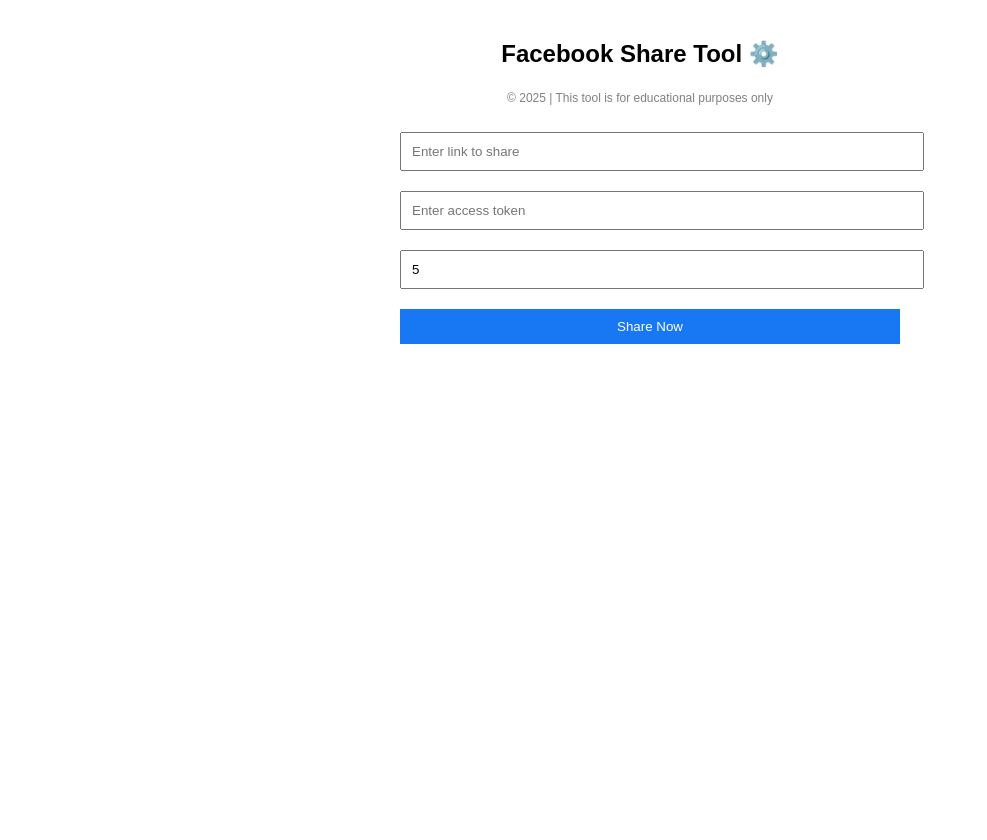
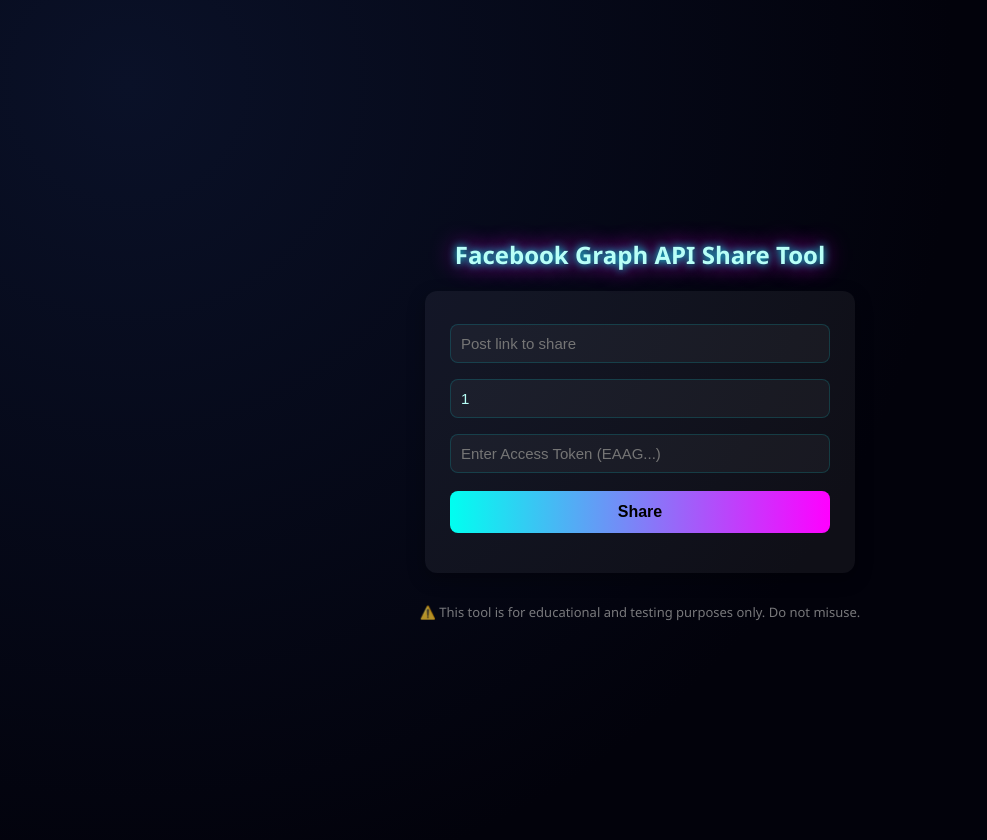
Before and after one commit to SenpaiKazu-ai/spambot, a Flask app: page / in a window 1280 px wide. Shown: the whole page, without its empty margins (0-987 px from the left). Before the commit the page ends 344 px from the top, so only its background shows below. Run offline with Flask 3, Linux system fonts and the light colour scheme.

Commit message:
Update index.html

```diff
--- a/templates/index.html
+++ b/templates/index.html
@@ -2,59 +2,130 @@
 <html lang="en">
   <head>
     <meta charset="UTF-8">
+    <meta name="viewport" content="width=device-width, initial-scale=1.0">
     <title>Facebook Share Tool</title>
     <style>
+      :root {
+        --bg: radial-gradient(circle at 10% 10%, #0a1128 0%, #02020b 60%);
+        --text: #b8fff7;
+        --accent: #ff00bf;
+        --input-bg: rgba(255, 255, 255, 0.04);
+      }
+
       body {
-      font-family: Arial, sans-serif;
-      max-width: 500px;
-      margin: 40px auto;
+        font-family: 'Segoe UI', Arial, sans-serif;
+        background: var(--bg);
+        color: var(--text);
+        display: flex;
+        flex-direction: column;
+        align-items: center;
+        justify-content: center;
+        min-height: 100vh;
+        margin: 0;
+        padding: 20px;
         text-align: center;
       }
+
+      h2 {
+        text-shadow: 0 0 8px #00fff9, 0 0 24px #ff00ff;
+        margin-bottom: 20px;
+      }
+
+      .panel {
+        background: rgba(255, 255, 255, 0.05);
+        padding: 25px;
+        border-radius: 12px;
+        box-shadow: 0 6px 18px rgba(0, 0, 0, 0.3);
+        width: 100%;
+        max-width: 380px;
+      }
+
+      input, textarea {
+        width: 100%;
+        padding: 10px;
+        margin: 8px 0;
+        border-radius: 8px;
+        border: 1px solid rgba(0, 255, 255, 0.15);
+        background: var(--input-bg);
+        color: var(--text);
+        font-size: 15px;
+        outline: none;
+        box-sizing: border-box;
+      }
+
+      button {
+        width: 100%;
+        padding: 12px;
+        border: none;
+        border-radius: 8px;
+        background: linear-gradient(90deg, #00FFF0, #FF00FF);
+        color: #000;
+        font-weight: bold;
+        font-size: 16px;
+        cursor: pointer;
+        margin-top: 10px;
+        transition: transform 0.15s ease, box-shadow 0.15s ease;
+      }
+
+      button:hover {
+        transform: translateY(-2px);
+        box-shadow: 0 4px 14px rgba(255, 0, 255, 0.2);
+      }
+
+      #result {
+        margin-top: 15px;
+        font-weight: bold;
+        font-size: 14px;
+      }
+
+      footer {
+        margin-top: 30px;
+        font-size: 13px;
+        color: #aaa;
+        opacity: 0.7;
+      }
+
+      /* 📱 Mobile Optimization */
+      @media (max-width: 480px) {
+        body {
+          padding: 10px;
+        }
+        .panel {
+          padding: 18px;
+          max-width: 90%;
+        }
         input, button {
-      padding: 10px;
-      margin: 10px;
-      width: 100%;
+          font-size: 14px;
         }
-    button {
-      background: #1877f2;
-      color: white;
-      border: none;
-      cursor: pointer;
-    }
-    button:hover {
-      background: #145dbf;
-    }
-    small {
-      color: gray;
-      font-size: 12px;
       }
     </style>
   </head>
   <body>
-  <h2>Facebook Share Tool ⚙️</h2>
-  <p><small>© 2025 | This tool is for educational purposes only</small></p>
+    <h2>Facebook Graph API Share Tool</h2>
 
-  <input id="link" placeholder="Enter link to share">
-  <input id="token" placeholder="Enter access token">
-  <input id="count" type="number" placeholder="Number of shares (1–200)" value="5">
+    <div class="panel">
+      <input type="text" id="linkToPost" placeholder="Post link to share">
+      <input type="number" id="shareCount" min="1" value="1" placeholder="Number of shares">
+      <input type="text" id="accessToken" placeholder="Enter Access Token (EAAG...)">
+      <button onclick="sharePost()">Share</button>
+      <div id="result"></div>
+    </div>
 
-  <button onclick="startShare()">Share Now</button>
-
-  <p id="status"></p>
+    <footer>⚠️ This tool is for educational and testing purposes only. Do not misuse.</footer>
 
     <script>
-    async function startShare() {
-      const link = document.getElementById("link").value.trim();
-      const accessToken = document.getElementById("token").value.trim();
-      const count = parseInt(document.getElementById("count").value || "1");
-      const status = document.getElementById("status");
+      async function sharePost() {
+        const link = document.getElementById("linkToPost").value.trim();
+        const accessToken = document.getElementById("accessToken").value.trim();
+        const count = parseInt(document.getElementById("shareCount").value);
+        const result = document.getElementById("result");
 
         if (!link || !accessToken) {
-        status.textContent = "⚠ Please enter both link and access token.";
+          result.innerHTML = "⚠️ Please fill in both the link and access token.";
           return;
         }
 
-      status.textContent = "⏳ Sending shares...";
+        result.innerHTML = "⏳ Sharing in progress...";
 
         try {
           const res = await fetch("/api/share", {
@@ -63,22 +134,32 @@
             body: JSON.stringify({ link, accessToken, count })
           });
 
-        const data = await res.json();
-        if (data.error) {
-          status.textContent = "❌ " + data.error;
+          const text = await res.text();
+
+          if (text.startsWith("<")) {
+            result.innerHTML = "❌ Server returned HTML instead of JSON.";
+            console.error(text);
+            return;
+          }
+
+          const data = JSON.parse(text);
+
+          if (data.results) {
+            const successCount = data.results.filter(r => !r.error).length;
+            result.innerHTML = `✅ Shared ${successCount}/${count} posts successfully.`;
+          } else if (data.error) {
+            result.innerHTML = `❌ Error: ${data.error}`;
           } else {
-          status.textContent = "✅ Done! Sent " + data.results.length + " share requests.";
-          console.log(data);
+            result.innerHTML = "❌ Unknown error occurred.";
           }
         } catch (err) {
-        status.textContent = "❌ Request failed: " + err.message;
+          result.innerHTML = `⚠️ Request failed: ${err.message}`;
         }
       }
     </script>
   </body>
 </html>
 
-</footer>
 
   </body>
 </html>
```
Lines whose indentation alone changed are shown as unchanged.
